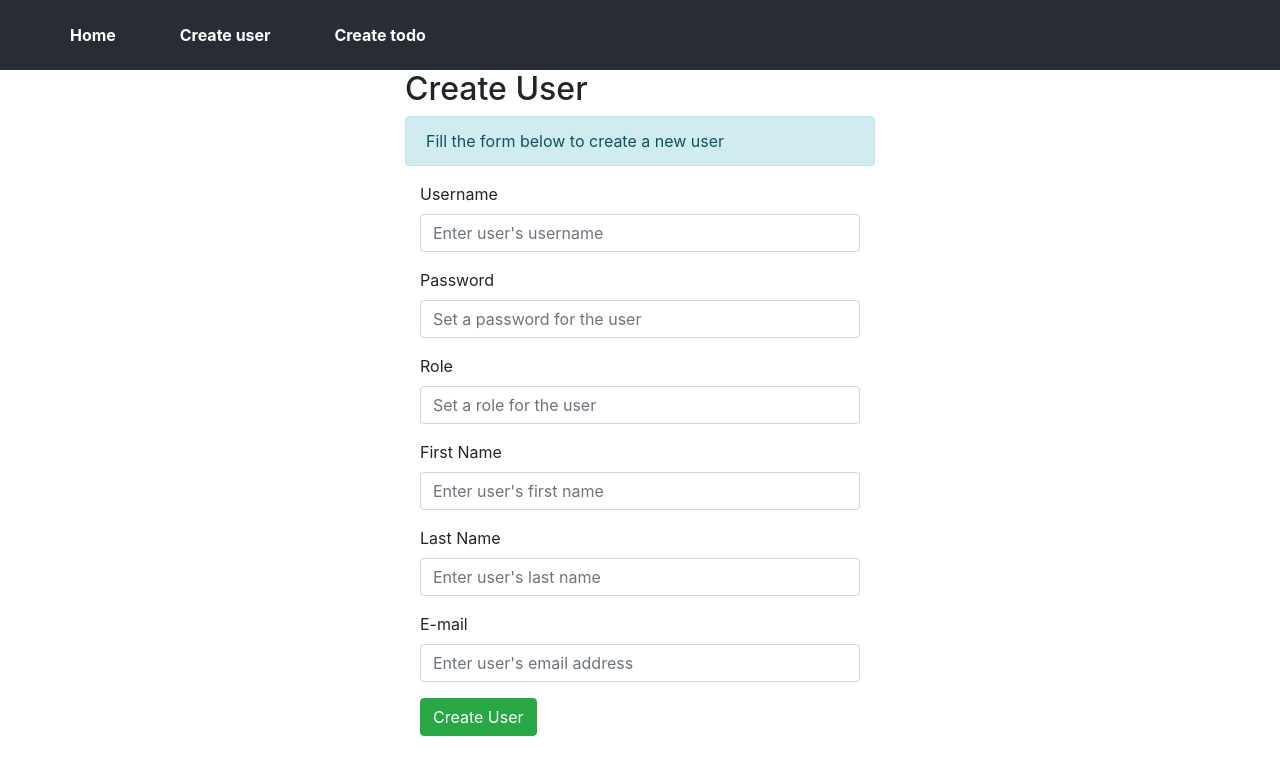
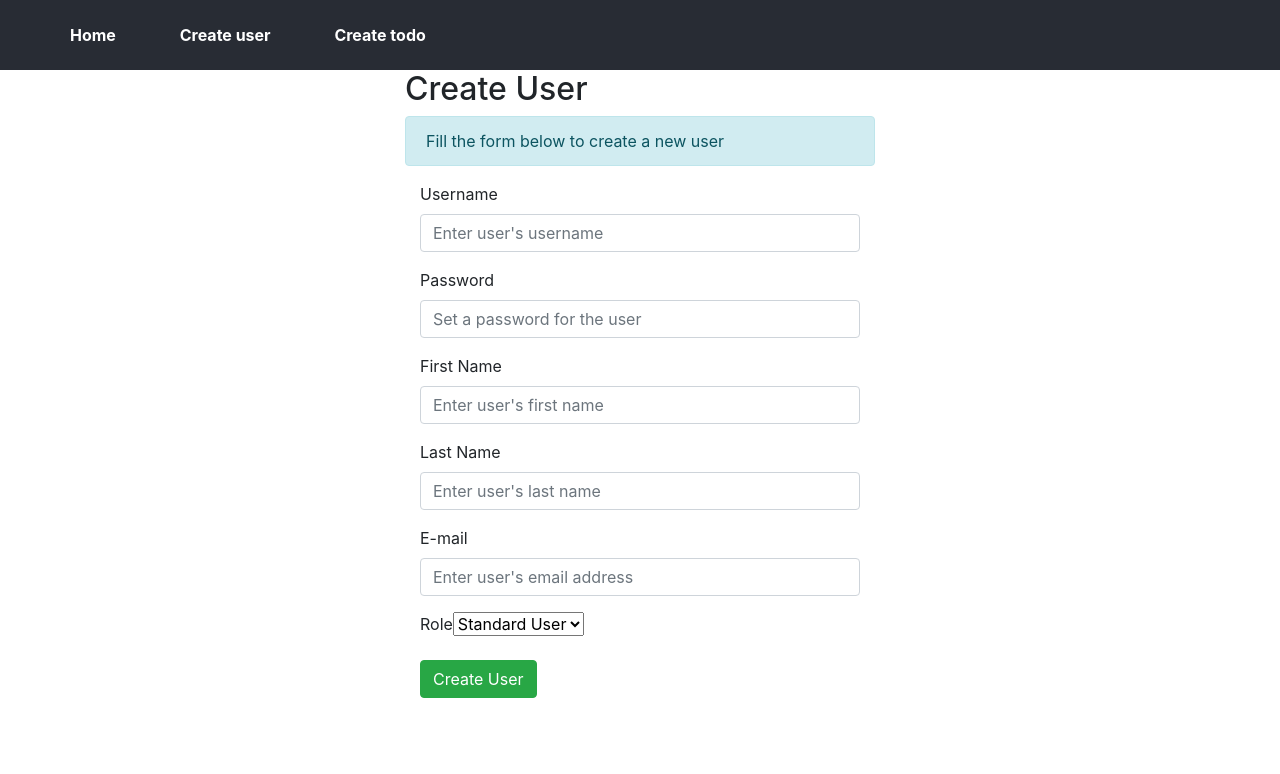
Before and after one commit to 1dagranholm/u11-fullstack-js, a React (Create React App) app in the folder app/: page /create-user in a window 1280 px wide. Shown: the top 774 px of the page. Built offline with nearby package versions, Linux system fonts and the light colour scheme.

Commit message:
Implement select for roles (create user)

```diff
--- a/app/src/components/user/CreateUser.tsx
+++ b/app/src/components/user/CreateUser.tsx
@@ -26,7 +26,7 @@ class Create extends React.Component<RouteComponentProps, IFormState> {
         this.state = {
             userName: "",
             password: "",
-            role: "",
+            role: "user",
             email: "",
             firstName: "",
             lastName: "",
@@ -66,6 +66,14 @@ class Create extends React.Component<RouteComponentProps, IFormState> {
         this.setState({
             [e.currentTarget.name]: e.currentTarget.value,
         });
+    };
+
+    private handleOptionChanges = (e: React.FormEvent<HTMLSelectElement>) => {
+        e.preventDefault();
+        this.setState({
+            [e.currentTarget.name]: e.currentTarget.value,
+        });
+        this.setState({ role: e.currentTarget.value });
     };
 
     public render() {
@@ -108,17 +116,6 @@ class Create extends React.Component<RouteComponentProps, IFormState> {
                             />
                         </div>
                         <div className="form-group col-md-12">
-                            <label htmlFor="role"> Role </label>
-                            <input
-                                type="text"
-                                id="role"
-                                onChange={(e) => this.handleInputChanges(e)}
-                                name="role"
-                                className="form-control"
-                                placeholder="Set a role for the user"
-                            />
-                        </div>
-                        <div className="form-group col-md-12">
                             <label htmlFor="firstName"> First Name </label>
                             <input
                                 type="text"
@@ -151,6 +148,18 @@ class Create extends React.Component<RouteComponentProps, IFormState> {
                                 placeholder="Enter user's email address"
                             />
                         </div>
+                        <div className="form-group col-md-12">
+                            <label htmlFor="role">Role</label>
+                            <select
+                                name="role"
+                                id="role"
+                                value={this.state.role}
+                                onChange={(e) => this.handleOptionChanges(e)}
+                            >
+                                <option value="user">Standard User</option>
+                                <option value="admin">Admin</option>
+                            </select>
+                        </div>
                         <div className="form-group col-md-4 pull-right">
                             <button className="btn btn-success" type="submit">
                                 Create User
```
